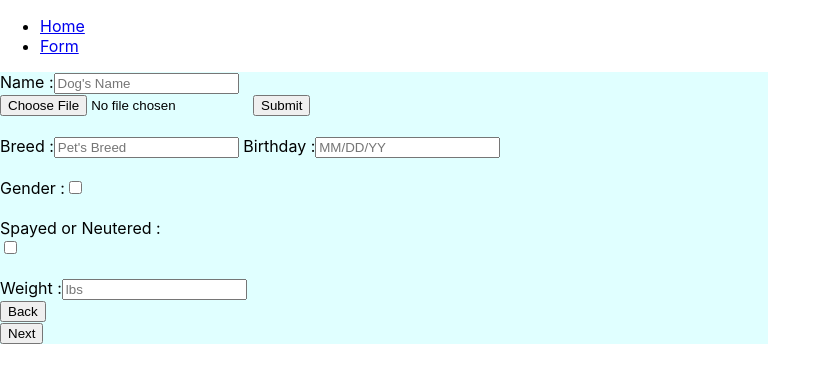
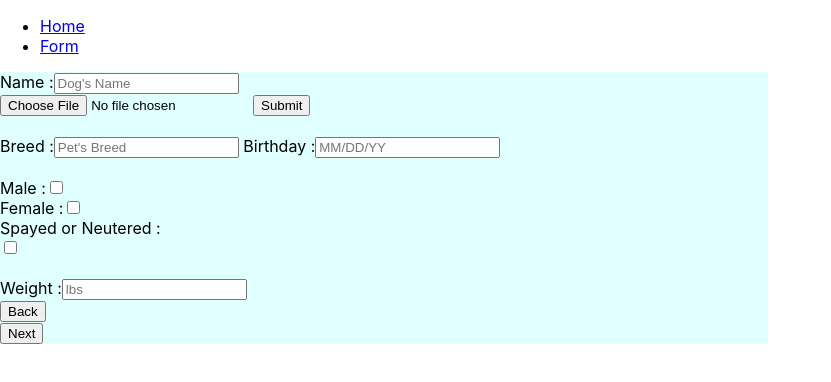
Before and after one commit to jorgevz/pawtastic_form, a React (Create React App) app: page /Form in a window 1280 px wide. Shown: the top 382 px of the page, without its empty margins (0-831 px from the left). Built offline with nearby package versions, Linux system fonts and the light colour scheme.

Commit message:
final touch

```diff
--- a/src/component/Form.js
+++ b/src/component/Form.js
@@ -55,11 +55,12 @@ render(){
                 <br></br>
             </label>
            <br/>
-            Gender :
-            <label htmlFor= "toggle" className= "switch">
-               <input type="checkbox" id="toggle" className="checkbox"/>
-            </label>
-            <br/>  <br/>
+            Male :
+            <input type="checkbox" id="toggle" className="checkbox"/>
+            <br/>
+            Female :
+            <input type="checkbox" id="toggle" className="checkbox"/>
+            <br/>
             Spayed or Neutered :
             <label htmlFor= "toggle" className= "switch2">
                 <br/>
```
